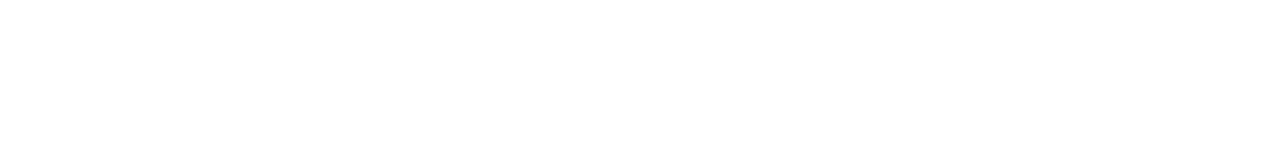
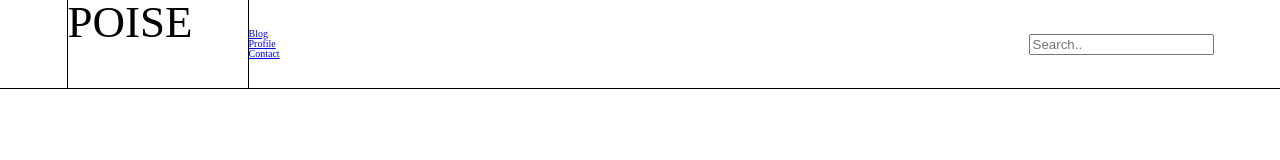
Before and after one commit to PatrikMasurica/Poise-Project, a plain HTML site: page index.html in a window 1280 px wide. Drawn offline with Linux system fonts and the light colour scheme; a web font is replaced by a local one.

Commit message:
Header component - in progess

```diff
--- /dev/null
+++ b/css/reset.css
@@ -0,0 +1,43 @@
+html, body, div, span, applet, object, iframe,
+h1, h2, h3, h4, h5, h6, p, blockquote, pre,
+a, abbr, acronym, address, big, cite, code,
+del, dfn, em, img, ins, kbd, q, s, samp,
+small, strike, strong, sub, sup, tt, var,
+b, u, i, center,
+dl, dt, dd, ol, ul, li,
+fieldset, form, label, legend,
+table, caption, tbody, tfoot, thead, tr, th, td,
+article, aside, canvas, details, embed,
+figure, figcaption, footer, header, hgroup,
+menu, nav, output, ruby, section, summary,
+time, mark, audio, video {
+	margin: 0;
+	padding: 0;
+	border: 0;
+	font-size: 100%;
+	font: inherit;
+	vertical-align: baseline;
+}
+/* HTML5 display-role reset for older browsers */
+article, aside, details, figcaption, figure,
+footer, header, hgroup, menu, nav, section {
+	display: block;
+}
+body {
+	line-height: 1;
+}
+ol, ul {
+	list-style: none;
+}
+blockquote, q {
+	quotes: none;
+}
+blockquote:before, blockquote:after,
+q:before, q:after {
+	content: '';
+	content: none;
+}
+table {
+	border-collapse: collapse;
+	border-spacing: 0;
+}
--- a/css/style.css
+++ b/css/style.css
@@ -0,0 +1,31 @@
+/*Imported 'Forum' and 'Inter' fonts from google*/
+@import url('https://fonts.googleapis.com/css2?family=Forum&display=swap');
+@import url('https://fonts.googleapis.com/css2?family=Inter:wght@300;400&display=swap');
+
+html{
+    font-family: 'Forum' , serif;
+    font-size: 62.5%;
+}
+
+header{
+    height: 11vh;
+    border-bottom: 1px solid black;
+
+}
+.header-wrapper{
+    height: 100%;
+    max-width: 120rem;
+    margin: auto;
+    display: flex;
+    justify-content: center;
+    align-items: center;
+}
+.logo{
+    font-size: 4.5rem;
+    border: 1px solid black;
+    height: 100%;
+    flex-basis: 15%;
+}
+.header-wrapper nav{
+    flex-basis: 65%;
+}
--- a/index.html
+++ b/index.html
@@ -5,9 +5,45 @@
     <meta http-equiv="X-UA-Compatible" content="IE=edge">
     <meta name="viewport" content="width=device-width, initial-scale=1.0">
     <title>Poise</title>
+    <link rel="stylesheet" href="css/reset.css">
     <link rel="stylesheet" href="css/style.css">
+
 </head>
 <body>
+    <header>
+
+        <div class="header-wrapper">
+            <h1 class="logo">POISE</h1>
+
+
+
+        <nav>
+            <ul>
+                <li><a href="#">Blog</a></li>
+                <li><a href="#">Profile</a></li>
+                <li><a href="#">Contact</a></li>
+
+            </ul>
+        </nav>
+
+        <form action="#">
+            <input type="search" placeholder="Search.." class="search-input">
+        </form>
+        <div class="sc-icons">
+
+            <div class="sc-icon">
+                <!--Facebook logo here-->
+            </div>
+            <div class="sc-icon">
+                <!--Instagram logo here-->
+            </div>
+
+
+        </div>
+
+
+    </div>
+    </header>
 
 </body>
 </html>
```
